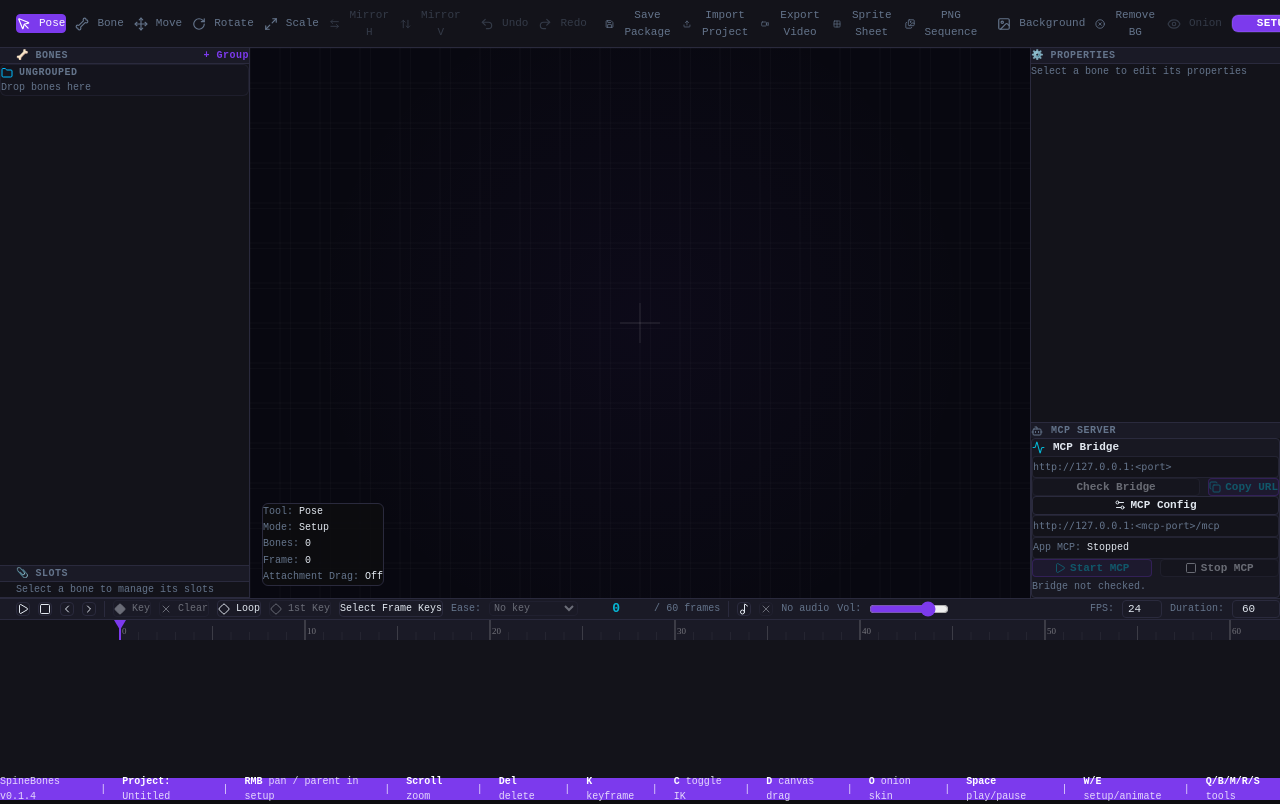
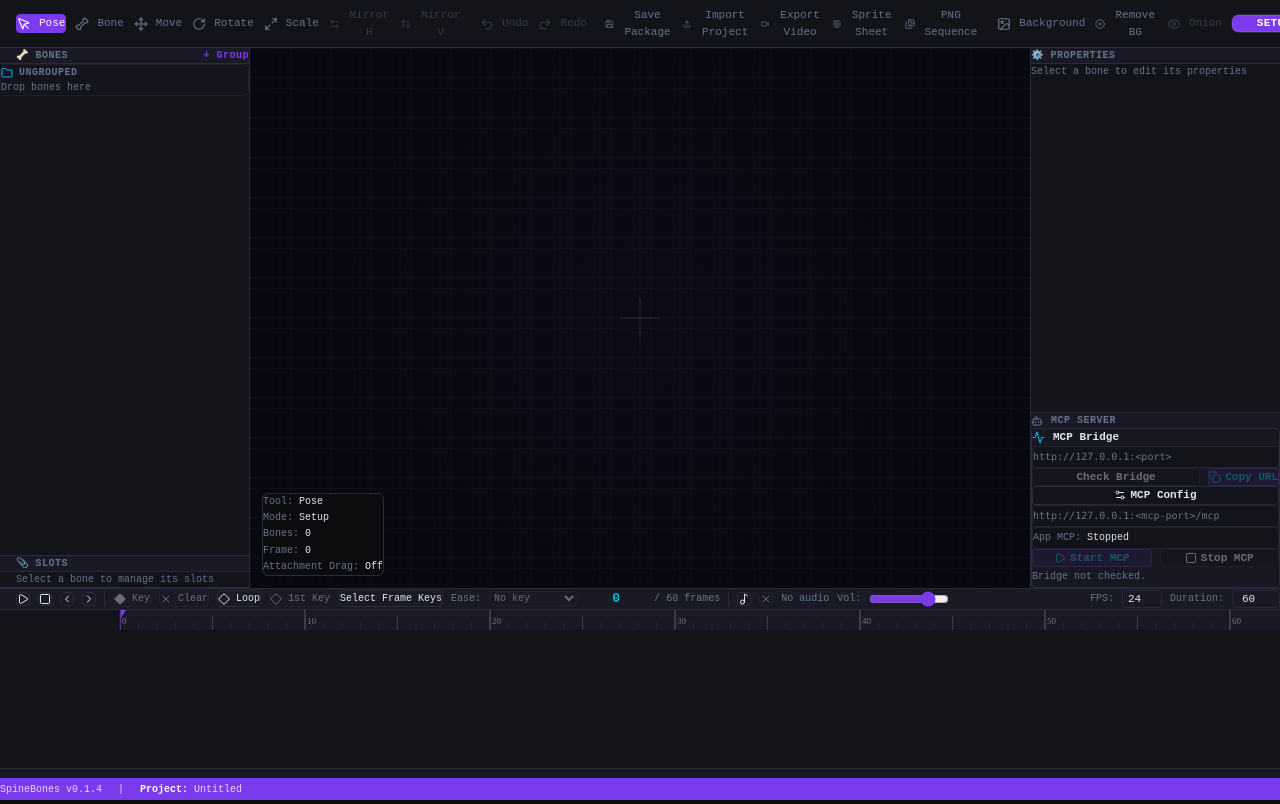
Before and after one commit to kresnaputra/SpineBones, a React (Vite) app: page / in a window 1280 px wide. Shown: the top 804 px of the page. Built offline with nearby package versions, Linux system fonts and the light colour scheme.

Commit message:
add timeline scroll function

```diff
--- a/src/components/statusbar/StatusBar.tsx
+++ b/src/components/statusbar/StatusBar.tsx
@@ -5,7 +5,7 @@ export const StatusBar = () => {
   const { currentProjectPath } = useEditorStore();
 
   return (
-    <div className="h-[22px] bg-accent flex items-center px-3 gap-4 text-[10px] text-white/80 flex-shrink-0">
+    <div className="h-5.5 bg-accent flex items-center px-3 gap-4 text-[10px] text-white/80 shrink-0">
       <span>SpineBones v0.1.4</span>
       <span>|</span>
       <span>
@@ -14,47 +14,6 @@ export const StatusBar = () => {
           ? getFileNameFromPath(currentProjectPath)
           : "Untitled"}
       </span>
-
-      <span>|</span>
-      <span>
-        <strong className="text-white">RMB</strong> pan / parent in setup
-      </span>
-      <span>|</span>
-      <span>
-        <strong className="text-white">Scroll</strong> zoom
-      </span>
-      <span>|</span>
-      <span>
-        <strong className="text-white">Del</strong> delete
-      </span>
-      <span>|</span>
-      <span>
-        <strong className="text-white">K</strong> keyframe
-      </span>
-      <span>|</span>
-      <span>
-        <strong className="text-white">C</strong> toggle IK
-      </span>
-      <span>|</span>
-      <span>
-        <strong className="text-white">D</strong> canvas drag
-      </span>
-      <span>|</span>
-      <span>
-        <strong className="text-white">O</strong> onion skin
-      </span>
-      <span>|</span>
-      <span>
-        <strong className="text-white">Space</strong> play/pause
-      </span>
-      <span>|</span>
-      <span>
-        <strong className="text-white">W/E</strong> setup/animate
-      </span>
-      <span>|</span>
-      <span>
-        <strong className="text-white">Q/B/M/R/S</strong> tools
-      </span>
     </div>
   );
 };
--- a/src/components/timeline/TimelinePanel.tsx
+++ b/src/components/timeline/TimelinePanel.tsx
@@ -14,7 +14,10 @@ import { useEditorStore } from "../../stores/editorStore";
 import { useSkeletonStore } from "../../stores/skeletonStore";
 import { useAnimationStore } from "../../stores/animationStore";
 import { useHistoryStore } from "../../stores/historyStore";
-import { drawTimeline } from "../../engine/timelineRenderer";
+import {
+  drawTimeline,
+  drawTimelineHeader,
+} from "../../engine/timelineRenderer";
 import { openAudioFile } from "../../utils/nativeIO";
 import { normalizeKeyframeEasing } from "../../utils/easing";
 
@@ -84,6 +87,7 @@ const extractWaveformPeaks = (channelData: Float32Array, samples: number) => {
 
 export const TimelinePanel = () => {
   const canvasRef = useRef<HTMLCanvasElement>(null);
+  const headerCanvasRef = useRef<HTMLCanvasElement>(null);
   const wrapRef = useRef<HTMLDivElement>(null);
   const audioRef = useRef<HTMLAudioElement | null>(null);
   const audioContextRef = useRef<AudioContext | null>(null);
@@ -115,8 +119,10 @@ export const TimelinePanel = () => {
   const [resizeTick, setResizeTick] = useState(0);
   const [waveformPeaks, setWaveformPeaks] = useState<number[]>([]);
   const [audioDurationSeconds, setAudioDurationSeconds] = useState(0);
-  const [fpsInput, setFpsInput] = useState<string>('');
-  const [durationInput, setDurationInput] = useState<string>('');
+  const [fpsInput, setFpsInput] = useState<string>("");
+  const [durationInput, setDurationInput] = useState<string>("");
+  const [timelineZoom, setTimelineZoom] = useState(1);
+  const [scrollOffsetX, setScrollOffsetX] = useState(0);
 
   const { mode, selectedBoneId, selectedBoneIds, selectBone } =
     useEditorStore();
@@ -150,12 +156,18 @@ export const TimelinePanel = () => {
     clearKeyframes,
   } = useAnimationStore();
 
-  useEffect(() => { setFpsInput(String(fps)); }, [fps]);
-  useEffect(() => { setDurationInput(String(duration)); }, [duration]);
+  useEffect(() => {
+    setFpsInput(String(fps));
+  }, [fps]);
+  useEffect(() => {
+    setDurationInput(String(duration));
+  }, [duration]);
 
   const commitFps = (raw: string) => {
     const parsed = parseInt(raw, 10);
-    const clamped = Number.isFinite(parsed) ? Math.max(1, Math.min(120, parsed)) : 1;
+    const clamped = Number.isFinite(parsed)
+      ? Math.max(1, Math.min(120, parsed))
+      : 1;
     captureSnapshot();
     setFps(clamped);
     setFpsInput(String(clamped));
@@ -163,7 +175,9 @@ export const TimelinePanel = () => {
 
   const commitDuration = (raw: string) => {
     const parsed = parseInt(raw, 10);
-    const clamped = Number.isFinite(parsed) ? Math.max(10, Math.min(300, parsed)) : 10;
+    const clamped = Number.isFinite(parsed)
+      ? Math.max(10, Math.min(300, parsed))
+      : 10;
     captureSnapshot();
     setDuration(clamped);
     setDurationInput(String(clamped));
@@ -286,10 +300,14 @@ export const TimelinePanel = () => {
       if (!canvasRef.current || !wrapRef.current) return;
       const { clientWidth } = wrapRef.current;
       const audioRowH = audioData ? AUDIO_ROW_H : 0;
-      const requiredHeight = HEADER_H + audioRowH + bones.length * ROW_H;
+      const bodyHeight = audioRowH + bones.length * ROW_H;
 
       canvasRef.current.width = clientWidth;
-      canvasRef.current.height = requiredHeight;
+      canvasRef.current.height = bodyHeight;
+      if (headerCanvasRef.current) {
+        headerCanvasRef.current.width = clientWidth;
+        headerCanvasRef.current.height = HEADER_H;
+      }
       setResizeTick((tick) => tick + 1);
     };
 
@@ -340,6 +358,8 @@ export const TimelinePanel = () => {
       },
       canvas.width,
       canvas.height,
+      scrollOffsetX,
+      getFrameW(canvas.width),
     );
   }, [
     bones,
@@ -357,7 +377,25 @@ export const TimelinePanel = () => {
     audioDurationSeconds,
     fps,
     waveformPeaks,
+    scrollOffsetX,
+    timelineZoom,
   ]);
+
+  useEffect(() => {
+    const canvas = headerCanvasRef.current;
+    if (!canvas) return;
+    const ctx = canvas.getContext("2d");
+    if (!ctx) return;
+    drawTimelineHeader(
+      ctx,
+      frame,
+      duration,
+      canvas.width,
+      canvas.height,
+      scrollOffsetX,
+      getFrameW(canvas.width),
+    );
+  }, [frame, duration, resizeTick, scrollOffsetX, timelineZoom]);
 
   useEffect(() => {
     setSelectedKeyframes((current) =>
@@ -397,6 +435,18 @@ export const TimelinePanel = () => {
     }
   }, [frame, playing, mode, applyKeyframes]);
 
+  const getFrameW = (canvasWidth: number) =>
+    Math.max(8, (canvasWidth - HEADER_W - TIMELINE_PADDING_RIGHT) / duration) *
+    timelineZoom;
+
+  const getMaxScrollX = (canvasWidth: number) =>
+    Math.max(
+      0,
+      getFrameW(canvasWidth) * duration +
+        TIMELINE_PADDING_RIGHT -
+        (canvasWidth - HEADER_W),
+    );
+
   const getKeyframeAtPosition = (
     sx: number,
     sy: number,
@@ -405,14 +455,11 @@ export const TimelinePanel = () => {
     if (!rect) return null;
 
     const audioRowH = audioData ? AUDIO_ROW_H : 0;
-    const frameW = Math.max(
-      8,
-      (rect.width - HEADER_W - TIMELINE_PADDING_RIGHT) / duration,
-    );
+    const frameW = getFrameW(rect.width);
 
     if (sx < HEADER_W) return null;
 
-    const boneIndex = Math.floor((sy - HEADER_H - audioRowH) / ROW_H);
+    const boneIndex = Math.floor((sy - audioRowH) / ROW_H);
     if (boneIndex < 0 || boneIndex >= bones.length) return null;
 
     const bone = bones[boneIndex];
@@ -421,8 +468,8 @@ export const TimelinePanel = () => {
 
     for (const kf of Object.keys(boneKeyframes)) {
       const kfFrame = parseInt(kf);
-      const kfX = HEADER_W + kfFrame * frameW;
-      const kfY = HEADER_H + audioRowH + boneIndex * ROW_H + ROW_H / 2;
+      const kfX = HEADER_W + kfFrame * frameW - scrollOffsetX;
+      const kfY = audioRowH + boneIndex * ROW_H + ROW_H / 2;
 
       const dist = Math.hypot(sx - kfX, sy - kfY);
       if (dist < 8) {
@@ -445,11 +492,10 @@ export const TimelinePanel = () => {
     audioData && sy >= HEADER_H && sy <= HEADER_H + AUDIO_ROW_H;
 
   const getFrameFromX = (sx: number, width: number) => {
-    const frameW = Math.max(
-      8,
-      (width - HEADER_W - TIMELINE_PADDING_RIGHT) / duration,
+    const frameW = getFrameW(width);
+    return Math.round(
+      clamp((sx - HEADER_W + scrollOffsetX) / frameW, 0, duration),
     );
-    return Math.round(clamp((sx - HEADER_W) / frameW, 0, duration));
   };
 
   const handleMouseDown = (e: React.MouseEvent<HTMLCanvasElement>) => {
@@ -829,19 +875,31 @@ export const TimelinePanel = () => {
   });
 
   useEffect(() => {
-    window.addEventListener('spine:timeline-prev-key', handlePrevKeyUiEvent);
-    window.addEventListener('spine:timeline-next-key', handleNextKeyUiEvent);
-    window.addEventListener('spine:timeline-select-frame-keys', handleSelectFrameKeysUiEvent);
+    window.addEventListener("spine:timeline-prev-key", handlePrevKeyUiEvent);
+    window.addEventListener("spine:timeline-next-key", handleNextKeyUiEvent);
+    window.addEventListener(
+      "spine:timeline-select-frame-keys",
+      handleSelectFrameKeysUiEvent,
+    );
 
     return () => {
-      window.removeEventListener('spine:timeline-prev-key', handlePrevKeyUiEvent);
-      window.removeEventListener('spine:timeline-next-key', handleNextKeyUiEvent);
-      window.removeEventListener('spine:timeline-select-frame-keys', handleSelectFrameKeysUiEvent);
+      window.removeEventListener(
+        "spine:timeline-prev-key",
+        handlePrevKeyUiEvent,
+      );
+      window.removeEventListener(
+        "spine:timeline-next-key",
+        handleNextKeyUiEvent,
+      );
+      window.removeEventListener(
+        "spine:timeline-select-frame-keys",
+        handleSelectFrameKeysUiEvent,
+      );
     };
   }, []);
 
   return (
-    <div className="h-[180px] flex-shrink-0 bg-panel border-t border-border flex flex-col">
+    <div className="h-[190px] flex-shrink-0 bg-panel border-t border-border flex flex-col">
       <div className="flex items-center gap-2 px-3 py-1.5 border-b border-border bg-panel2 panel-padding-left">
         <button
           onClick={playing ? stop : play}
@@ -987,7 +1045,12 @@ export const TimelinePanel = () => {
           value={fpsInput}
           onChange={(e) => setFpsInput(e.target.value)}
           onBlur={(e) => commitFps(e.target.value)}
-          onKeyDown={(e) => { if (e.key === 'Enter') { commitFps((e.target as HTMLInputElement).value); (e.target as HTMLInputElement).blur(); } }}
+          onKeyDown={(e) => {
+            if (e.key === "Enter") {
+              commitFps((e.target as HTMLInputElement).value);
+              (e.target as HTMLInputElement).blur();
+            }
+          }}
           className="w-10 bg-panel2 border border-border rounded px-1 py-0.5 text-text text-[11px] text-center"
           min="1"
           max="120"
@@ -998,7 +1061,12 @@ export const TimelinePanel = () => {
           value={durationInput}
           onChange={(e) => setDurationInput(e.target.value)}
           onBlur={(e) => commitDuration(e.target.value)}
-          onKeyDown={(e) => { if (e.key === 'Enter') { commitDuration((e.target as HTMLInputElement).value); (e.target as HTMLInputElement).blur(); } }}
+          onKeyDown={(e) => {
+            if (e.key === "Enter") {
+              commitDuration((e.target as HTMLInputElement).value);
+              (e.target as HTMLInputElement).blur();
+            }
+          }}
           className="w-12 bg-panel2 border border-border rounded px-1 py-0.5 text-text text-[11px] text-center"
           min="10"
           max="300"
@@ -1008,12 +1076,38 @@ export const TimelinePanel = () => {
         ref={wrapRef}
         className="flex-1 overflow-y-auto overflow-x-hidden relative scrollbar-thin"
       >
+        <canvas ref={headerCanvasRef} className="block sticky top-0 z-10" />
         <canvas
           ref={canvasRef}
           onMouseDown={handleMouseDown}
           onMouseMove={handleMouseMove}
           onMouseUp={handleMouseUp}
           onContextMenu={handleContextMenu}
+          onWheel={(e) => {
+            const canvas = canvasRef.current;
+            if (!canvas) return;
+            if (e.ctrlKey || e.metaKey) {
+              // Zoom with Ctrl/Cmd + wheel
+              e.preventDefault();
+              const zoomFactor = e.deltaY < 0 ? 1.15 : 1 / 1.15;
+              setTimelineZoom((z) => Math.max(1, Math.min(20, z * zoomFactor)));
+              setScrollOffsetX((prev) =>
+                Math.max(0, Math.min(getMaxScrollX(canvas.width), prev)),
+              );
+            } else {
+              // Pan horizontally
+              const delta = e.shiftKey ? e.deltaY : e.deltaX || e.deltaY;
+              if (Math.abs(delta) > 0) {
+                e.preventDefault();
+                setScrollOffsetX((prev) =>
+                  Math.max(
+                    0,
+                    Math.min(getMaxScrollX(canvas.width), prev + delta),
+                  ),
+                );
+              }
+            }
+          }}
           className="block"
           style={{
             cursor:
@@ -1040,6 +1134,47 @@ export const TimelinePanel = () => {
           </div>
         )}
       </div>
+      {/* Horizontal scrollbar */}
+      <div
+        className="h-2.5 bg-panel2 border-t border-border flex-shrink-0 relative"
+        style={{ paddingLeft: HEADER_W }}
+        onMouseDown={(e) => {
+          const canvas = canvasRef.current;
+          if (!canvas) return;
+          const maxScroll = getMaxScrollX(canvas.width);
+          if (maxScroll <= 0) return;
+          const rect = e.currentTarget.getBoundingClientRect();
+          const clickX = e.clientX - rect.left;
+          const trackW = canvas.width - HEADER_W;
+          const thumbW = Math.max(20, (trackW * trackW) / (trackW + maxScroll));
+          const ratio = Math.max(
+            0,
+            Math.min(1, (clickX - thumbW / 2) / (trackW - thumbW)),
+          );
+          setScrollOffsetX(ratio * maxScroll);
+        }}
+      >
+        <div className="relative h-full w-full">
+          {(() => {
+            const canvas = canvasRef.current;
+            if (!canvas) return null;
+            const maxScroll = getMaxScrollX(canvas.width);
+            if (maxScroll <= 0) return null;
+            const trackW = canvas.width - HEADER_W;
+            const thumbW = Math.max(
+              20,
+              (trackW * trackW) / (trackW + maxScroll),
+            );
+            const thumbLeft = (scrollOffsetX / maxScroll) * (trackW - thumbW);
+            return (
+              <div
+                className="absolute top-0.5 bottom-0.5 bg-border hover:bg-accent/60 rounded-full cursor-pointer transition-colors"
+                style={{ left: thumbLeft, width: thumbW }}
+              />
+            );
+          })()}
+        </div>
+      </div>
     </div>
   );
 };
--- a/src/engine/timelineRenderer.ts
+++ b/src/engine/timelineRenderer.ts
@@ -7,6 +7,76 @@ type AudioTrackRenderData = {
   offsetFrames: number;
   audioDurationFrames: number;
   waveformPeaks: number[];
+};
+
+export const drawTimelineHeader = (
+  ctx: CanvasRenderingContext2D,
+  frame: number,
+  duration: number,
+  width: number,
+  height: number,
+  scrollOffsetX: number = 0,
+  frameW?: number,
+): void => {
+  const headerW = 120;
+  const paddingRight = 50;
+  const computedFrameW = frameW ?? Math.max(8, (width - headerW - paddingRight) / duration);
+  const frameToX = (f: number) => headerW + f * computedFrameW - scrollOffsetX;
+
+  ctx.fillStyle = '#13131a';
+  ctx.fillRect(0, 0, headerW, height);
+  ctx.fillStyle = '#1a1a26';
+  ctx.fillRect(headerW, 0, width - headerW, height);
+
+  ctx.save();
+  ctx.beginPath();
+  ctx.rect(headerW, 0, width - headerW, height);
+  ctx.clip();
+
+  for (let f = 0; f <= duration; f++) {
+    const fx = frameToX(f);
+    if (fx < headerW || fx > width) continue;
+    const isMajor = f % 10 === 0;
+    const isMed = f % 5 === 0;
+
+    ctx.strokeStyle = isMajor
+      ? 'rgba(255,255,255,0.3)'
+      : isMed
+      ? 'rgba(255,255,255,0.15)'
+      : 'rgba(255,255,255,0.05)';
+    ctx.lineWidth = 1;
+    ctx.beginPath();
+    ctx.moveTo(fx, isMajor ? 0 : isMed ? 6 : 12);
+    ctx.lineTo(fx, height);
+    ctx.stroke();
+
+    if (isMajor) {
+      ctx.fillStyle = 'rgba(255,255,255,0.4)';
+      ctx.font = '9px JetBrains Mono';
+      ctx.fillText(String(f), fx + 2, 14);
+    }
+  }
+
+  // Playhead marker on header
+  const px = frameToX(frame);
+  ctx.fillStyle = '#7c3aed';
+  ctx.fillRect(px - 1, 0, 2, height);
+  ctx.fillStyle = '#7c3aed';
+  ctx.beginPath();
+  ctx.moveTo(px - 6, 0);
+  ctx.lineTo(px + 6, 0);
+  ctx.lineTo(px, 10);
+  ctx.closePath();
+  ctx.fill();
+
+  ctx.restore();
+
+  ctx.strokeStyle = '#2a2a3d';
+  ctx.lineWidth = 1;
+  ctx.beginPath();
+  ctx.moveTo(headerW, 0);
+  ctx.lineTo(headerW, height);
+  ctx.stroke();
 };
 
 export const drawTimeline = (
@@ -21,7 +91,9 @@ export const drawTimeline = (
   selectedBoneIds: number[],
   audioTrack: AudioTrackRenderData,
   width: number,
-  height: number
+  height: number,
+  scrollOffsetX: number = 0,
+  frameW?: number,
 ): void => {
   const easingColors: Record<KeyframeEasing, string> = {
     linear: '#f59e0b',
@@ -33,93 +105,60 @@ export const drawTimeline = (
   const audioRowH = audioTrack.enabled ? 36 : 0;
   const headerW = 120;
   const paddingRight = 50;
-  const frameW = Math.max(8, (width - headerW - paddingRight) / duration);
+  const computedFrameW = frameW ?? Math.max(8, (width - headerW - paddingRight) / duration);
   const selectedKeyframeSet = new Set(
     selectedKeyframes.map((keyframe) => `${keyframe.boneId}:${keyframe.frame}`),
   );
   const selectedFrameSet = new Set(selectedKeyframes.map((keyframe) => keyframe.frame));
 
+  // Helper: convert a frame number to screen X, accounting for scroll
+  const frameToX = (f: number) => headerW + f * computedFrameW - scrollOffsetX;
+
   ctx.fillStyle = '#13131a';
   ctx.fillRect(0, 0, width, height);
 
-  ctx.fillStyle = '#1a1a26';
-  ctx.fillRect(headerW, 0, width - headerW, 20);
-
-  for (let f = 0; f <= duration; f++) {
-    const fx = headerW + f * frameW;
-    const isMajor = f % 10 === 0;
-    const isMed = f % 5 === 0;
-
-    ctx.strokeStyle = isMajor
-      ? 'rgba(255,255,255,0.3)'
-      : isMed
-      ? 'rgba(255,255,255,0.15)'
-      : 'rgba(255,255,255,0.05)';
-    ctx.lineWidth = 1;
-    ctx.beginPath();
-    ctx.moveTo(fx, isMajor ? 0 : isMed ? 6 : 12);
-    ctx.lineTo(fx, 20);
-    ctx.stroke();
-
-    if (isMajor && fx < width) {
-      ctx.fillStyle = 'rgba(255,255,255,0.4)';
-      ctx.font = '9px JetBrains Mono';
-      ctx.fillText(String(f), fx + 2, 14);
-    }
-  }
+  // Clip frame area so content never bleeds over the bone-name column
+  ctx.save();
+  ctx.beginPath();
+  ctx.rect(headerW, 0, width - headerW, height);
+  ctx.clip();
 
   if (audioTrack.enabled) {
-    const y = 20;
+    const y = 0;
     const contentX = headerW;
     const contentW = width - headerW;
     const waveformY = y + 4;
     const waveformH = audioRowH - 8;
-    const audioStartX = headerW + audioTrack.offsetFrames * frameW;
+    const audioStartX = frameToX(audioTrack.offsetFrames);
     const clampedDurationFrames = Math.max(0, Math.min(duration - audioTrack.offsetFrames, audioTrack.audioDurationFrames));
-    const audioEndX = audioStartX + clampedDurationFrames * frameW;
+    const audioEndX = audioStartX + clampedDurationFrames * computedFrameW;
 
     ctx.fillStyle = 'rgba(124,58,237,0.12)';
     ctx.fillRect(0, y, width, audioRowH);
-
-    ctx.fillStyle = '#c4b5fd';
-    ctx.font = '10px JetBrains Mono';
-    ctx.fillText('Audio', 8, y + 14);
-
-    ctx.fillStyle = '#7c3aed';
-    ctx.font = '9px JetBrains Mono';
-    ctx.fillText(audioTrack.name ?? 'Track', 8, y + 26);
-
     ctx.fillStyle = 'rgba(124,58,237,0.18)';
     ctx.fillRect(contentX, waveformY, contentW, waveformH);
 
     if (audioTrack.audioDurationFrames > 0 && audioTrack.waveformPeaks.length > 1) {
       const visibleStartFrame = Math.max(0, audioTrack.offsetFrames);
       const visibleEndFrame = Math.min(duration, audioTrack.offsetFrames + audioTrack.audioDurationFrames);
-
       if (visibleEndFrame > visibleStartFrame) {
         ctx.save();
         ctx.beginPath();
         ctx.rect(contentX, waveformY, contentW, waveformH);
         ctx.clip();
-
         const centerY = waveformY + waveformH / 2;
         const amplitude = waveformH / 2 - 3;
         ctx.strokeStyle = '#c084fc';
         ctx.lineWidth = 1;
         ctx.beginPath();
-
         for (let sample = 0; sample < audioTrack.waveformPeaks.length; sample++) {
           const ratio = sample / (audioTrack.waveformPeaks.length - 1);
           const framePos = audioTrack.offsetFrames + ratio * audioTrack.audioDurationFrames;
-          const x = headerW + framePos * frameW;
+          const x = frameToX(framePos);
           const peak = Math.min(1, Math.max(0, audioTrack.waveformPeaks[sample] ?? 0));
-          const yTop = centerY - peak * amplitude;
-          const yBottom = centerY + peak * amplitude;
-
-          ctx.moveTo(x, yTop);
-          ctx.lineTo(x, yBottom);
+          ctx.moveTo(x, centerY - peak * amplitude);
+          ctx.lineTo(x, centerY + peak * amplitude);
         }
-
         ctx.stroke();
         ctx.restore();
       }
@@ -145,30 +184,14 @@ export const drawTimeline = (
     ctx.stroke();
   }
 
+  // Keyframes
   bones.forEach((bone, i) => {
-    const y = 20 + audioRowH + i * rowH;
-    const skinCol = skins.find((s) => s.id === bone.skinId)?.color || '#7c3aed';
-    const isSelected = selectedBoneIds.includes(bone.id) || selectedBoneId === bone.id;
-
-    ctx.fillStyle =
-      isSelected
-        ? 'rgba(124,58,237,0.15)'
-        : i % 2 === 0
-        ? '#13131a'
-        : '#111119';
-    ctx.fillRect(0, y, width, rowH);
-
-    ctx.fillStyle = isSelected ? '#a855f7' : '#94a3b8';
-    ctx.font = '10px JetBrains Mono';
-    ctx.fillText(bone.name, 8, y + rowH / 2 + 4);
-
-    ctx.fillStyle = skinCol;
-    ctx.fillRect(0, y, 3, rowH);
-
+    const y = audioRowH + i * rowH;
     if (keyframes[bone.id]) {
       Object.keys(keyframes[bone.id]).forEach((kf) => {
         const frameNumber = parseInt(kf);
-        const fx = headerW + frameNumber * frameW;
+        const fx = frameToX(frameNumber);
+        if (fx < headerW - 8 || fx > width + 8) return;
         const isSelectedKeyframe = selectedKeyframeSet.has(`${bone.id}:${frameNumber}`);
         const easing = normalizeKeyframeEasing(keyframes[bone.id][frameNumber]?.easing);
         ctx.save();
@@ -184,7 +207,39 @@ export const drawTimeline = (
         ctx.restore();
       });
     }
+  });
 
+  // Selected frame highlight columns
+  selectedFrameSet.forEach((selectedFrame) => {
+    const selectedX = frameToX(selectedFrame);
+    ctx.strokeStyle = 'rgba(124,58,237,0.45)';
+    ctx.lineWidth = 1;
+    ctx.beginPath();
+    ctx.moveTo(selectedX, 0);
+    ctx.lineTo(selectedX, height);
+    ctx.stroke();
+  });
+
+  // Playhead line
+  const px = frameToX(frame);
+  ctx.fillStyle = '#7c3aed';
+  ctx.fillRect(px - 1, 0, 2, height);
+
+  ctx.restore(); // end frame area clip
+
+  // Bone name rows (left column, no clip needed)
+  bones.forEach((bone, i) => {
+    const y = audioRowH + i * rowH;
+    const skinCol = skins.find((s) => s.id === bone.skinId)?.color || '#7c3aed';
+    const isSelected = selectedBoneIds.includes(bone.id) || selectedBoneId === bone.id;
+
+    ctx.fillStyle = isSelected ? 'rgba(124,58,237,0.15)' : i % 2 === 0 ? '#13131a' : '#111119';
+    ctx.fillRect(0, y, headerW, rowH);
+    ctx.fillStyle = isSelected ? '#a855f7' : '#94a3b8';
+    ctx.font = '10px JetBrains Mono';
+    ctx.fillText(bone.name, 8, y + rowH / 2 + 4);
+    ctx.fillStyle = skinCol;
+    ctx.fillRect(0, y, 3, rowH);
     ctx.strokeStyle = 'rgba(42,42,61,0.5)';
     ctx.lineWidth = 1;
     ctx.beginPath();
@@ -193,32 +248,20 @@ export const drawTimeline = (
     ctx.stroke();
   });
 
+  // Audio label (left column)
+  if (audioTrack.enabled) {
+    ctx.fillStyle = '#c4b5fd';
+    ctx.font = '10px JetBrains Mono';
+    ctx.fillText('Audio', 8, 14);
+    ctx.fillStyle = '#7c3aed';
+    ctx.font = '9px JetBrains Mono';
+    ctx.fillText(audioTrack.name ?? 'Track', 8, 26);
+  }
+
   ctx.strokeStyle = '#2a2a3d';
   ctx.lineWidth = 1;
   ctx.beginPath();
   ctx.moveTo(headerW, 0);
   ctx.lineTo(headerW, height);
   ctx.stroke();
-
-  selectedFrameSet.forEach((selectedFrame) => {
-    const selectedX = headerW + selectedFrame * frameW;
-    ctx.strokeStyle = 'rgba(124,58,237,0.45)';
-    ctx.lineWidth = 1;
-    ctx.beginPath();
-    ctx.moveTo(selectedX, 0);
-    ctx.lineTo(selectedX, height);
-    ctx.stroke();
-  });
-
-  const px = headerW + frame * frameW;
-  ctx.fillStyle = '#7c3aed';
-  ctx.fillRect(px - 1, 0, 2, height);
-
-  ctx.fillStyle = '#7c3aed';
-  ctx.beginPath();
-  ctx.moveTo(px - 6, 0);
-  ctx.lineTo(px + 6, 0);
-  ctx.lineTo(px, 10);
-  ctx.closePath();
-  ctx.fill();
 };
```
